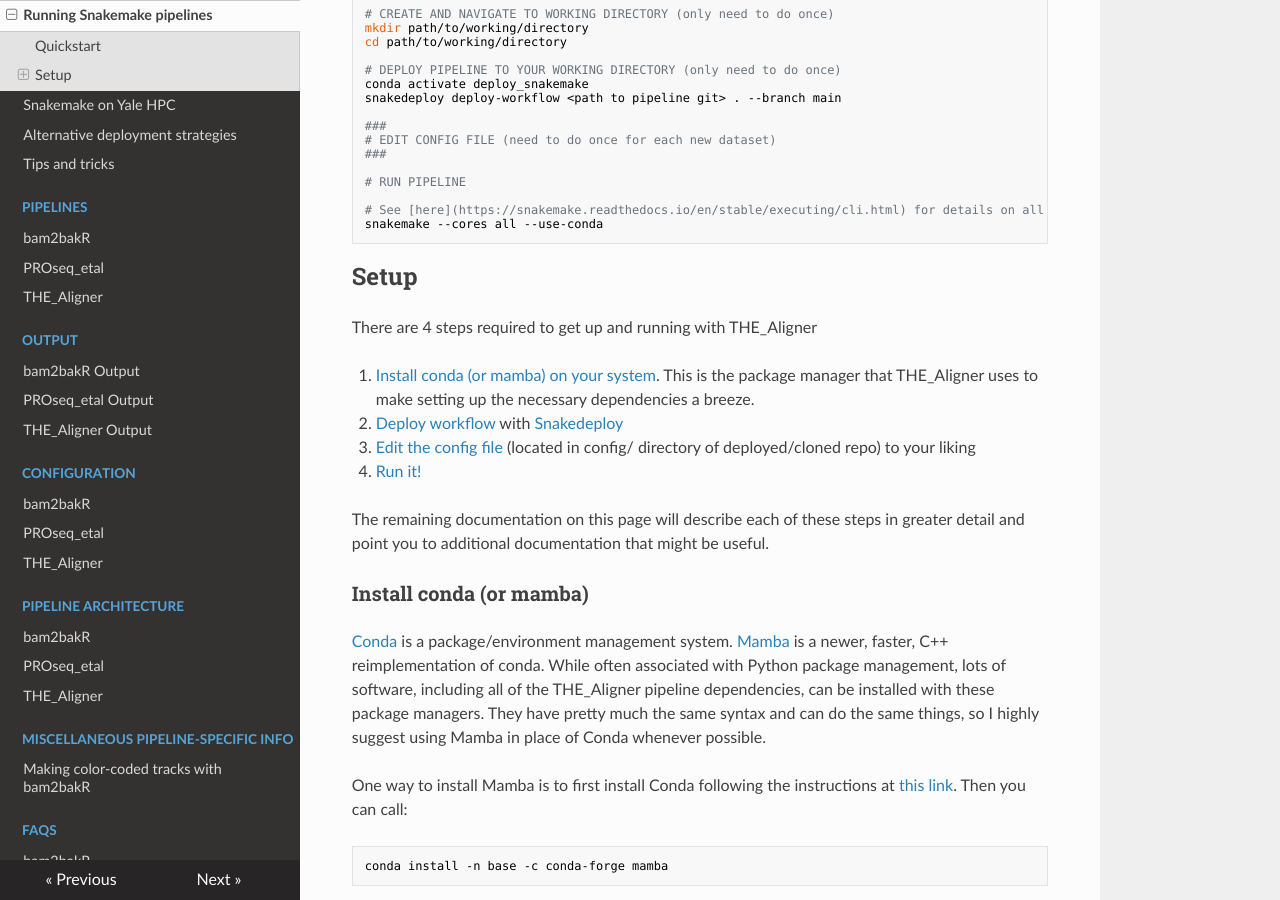
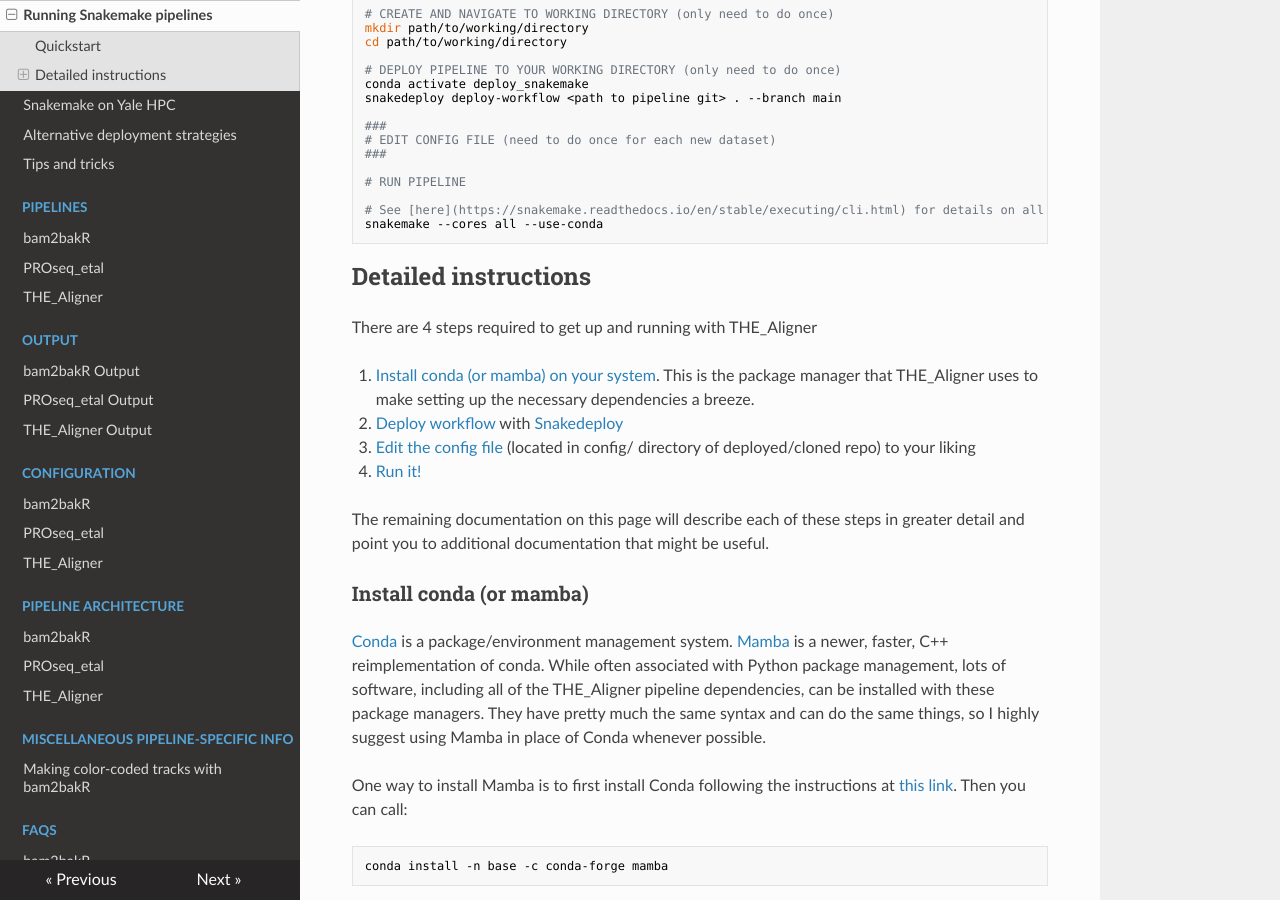
Before and after one commit to isaacvock/PipelineDocs, an MkDocs documentation site: the page built from docs/deploy.md, in a window 1280 px wide and 900 px high, scrolled down 488 px. Built offline with MkDocs 1.6.1, drawn with Linux system fonts in a browser that asks for light colours; nearby versions of some CDN libraries.

Commit message:
Edited documentation

````diff
--- a/docs/deploy.md
+++ b/docs/deploy.md
@@ -32,7 +32,7 @@ snakedeploy deploy-workflow <path to pipeline git> . --branch main
 snakemake --cores all --use-conda
 ```
 
-## Setup
+## Detailed instructions
 
 There are 4 steps required to get up and running with THE_Aligner
 
--- a/docs/simon.md
+++ b/docs/simon.md
@@ -38,7 +38,7 @@ module purge
 sbatch run_slurm.sh
 ```
 
-## Setup
+## Detailed instructions
 
 As YCRC has already installed miniconda on all clusters, there are 3 steps required to get up and running with THE_Aligner on Yale HPC:
 
````
